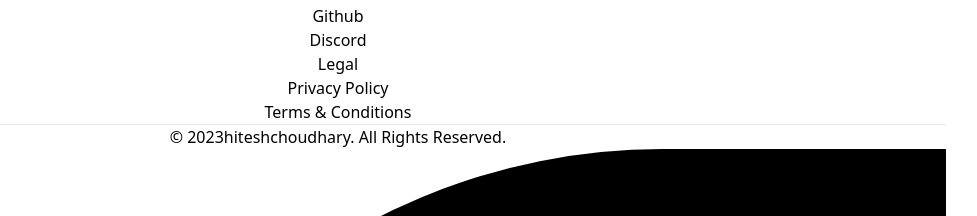
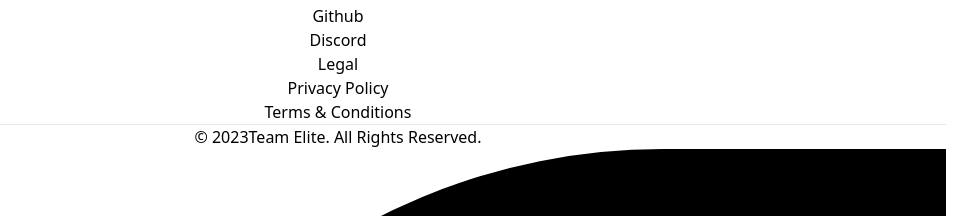
Before and after one commit to Aloneking789/elite, a React (Vite) app: page / in a window 1280 px wide. Shown: the part 1540-1756 px from the top of the page, without its empty margins (302-1279 px from the left). Built offline with nearby package versions, Linux system fonts and the light colour scheme.

Commit message:
Update Footer.jsx

```diff
--- a/src/components/Footer/Footer.jsx
+++ b/src/components/Footer/Footer.jsx
@@ -36,7 +36,7 @@
                             <ul className="text-gray-500 font-medium">
                                 <li className="mb-4">
                                     <a
-                                        href="https://github.com/hiteshchoudhary"
+                                        href="#"
                                         className="hover:underline"
                                         target="_blank"
                                         rel="noreferrer"
@@ -72,8 +72,8 @@
                 <div className="sm:flex sm:items-center sm:justify-between">
                     <span className="text-sm text-gray-500 sm:text-center">
                         © 2023
-                        <a href="https://hiteshchoudhary.com/" className="hover:underline">
-                            hiteshchoudhary
+                        <a href="#" className="hover:underline">
+                            Team Elite
                         </a>
                         . All Rights Reserved.
                     </span>
```
